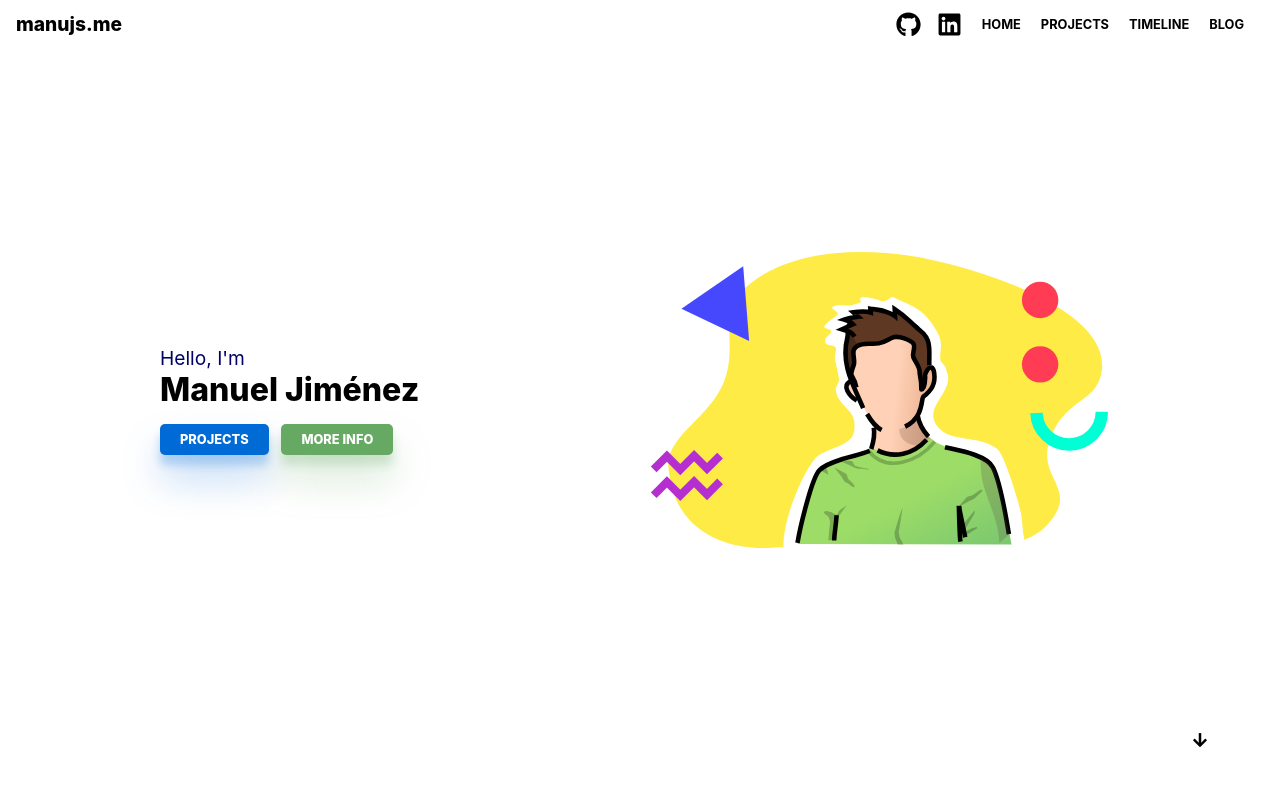
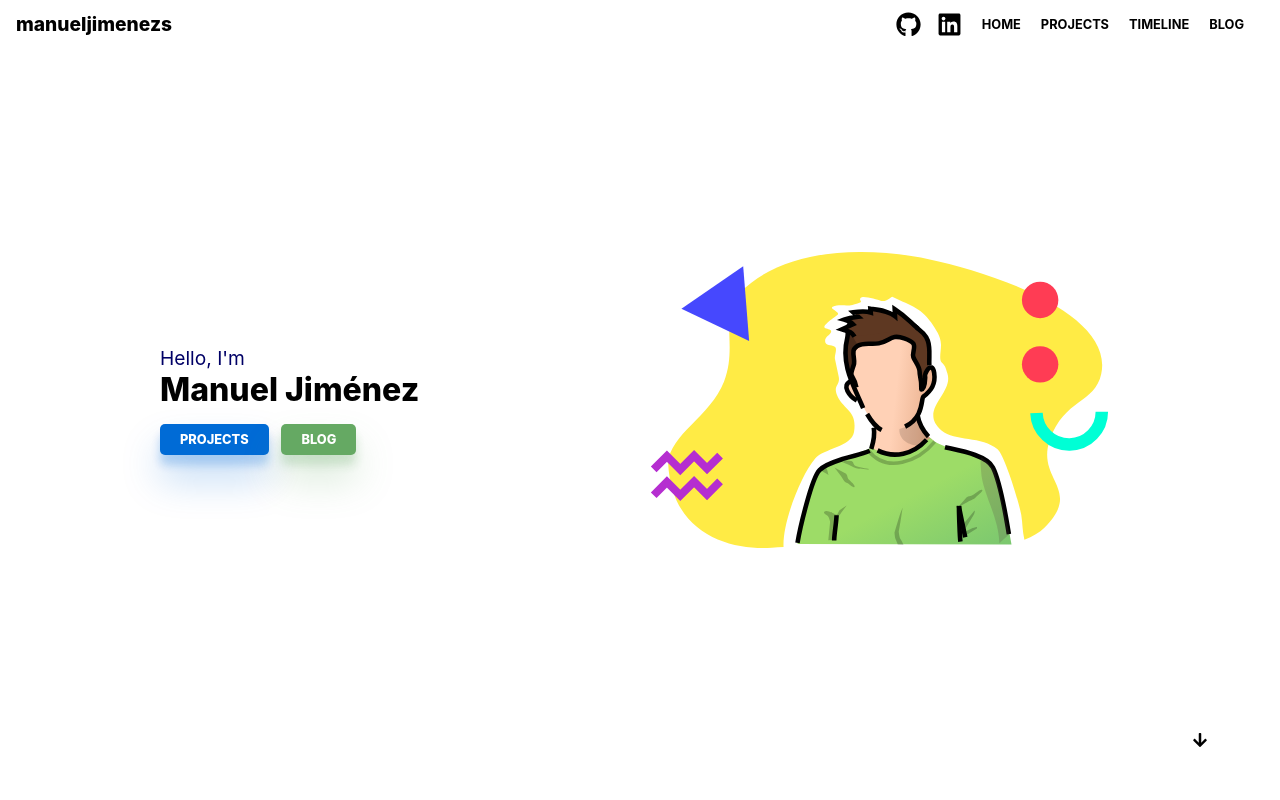
Before and after one commit to manueljimenezs/portfolio, a React (Create React App) app: page / in a window 1280 px wide. Shown: the top 800 px of the page. Built offline with nearby package versions, Linux system fonts and the light colour scheme; a web font is replaced by a local one.

Commit message:
Minor updates

```diff
--- a/src/components/Navigation/Navbar.js
+++ b/src/components/Navigation/Navbar.js
@@ -61,7 +61,7 @@ class Navbar extends Component {
 
             <Nav>
                 <div className="logo">
-                    <a href="#home-intro">manujs.me</a>
+                    <a href="#home-intro">manueljimenezs</a>
                 </div>
                 <div className="separator"></div>
                 <div className="socialmedia">
--- a/src/pages/Home.js
+++ b/src/pages/Home.js
@@ -22,7 +22,8 @@ class Home extends Component {
                         <div className="title">Manuel Jiménez</div>
                         <div className="buttons">
                             <ButtonLink primary href="#projects" label="PROJECTS"/>
-                            <ButtonLink success href="#home-cont" label="MORE INFO"/>                            </div>
+                            <ButtonLink success href="https://manueljimenezs.github.io" label="BLOG"/>
+                        </div>
                     </div>
                     <span className="arrow"><FaArrowDown /></span>
             </section>
```
